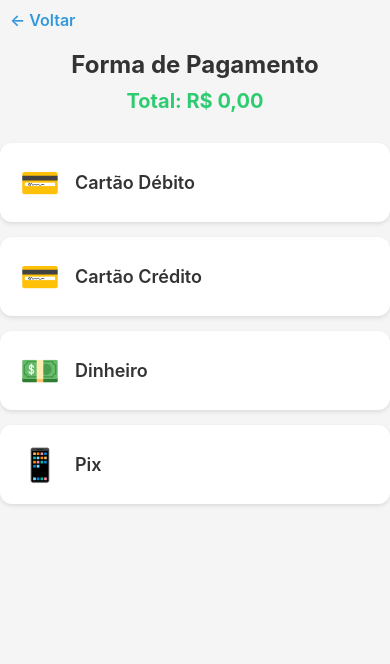
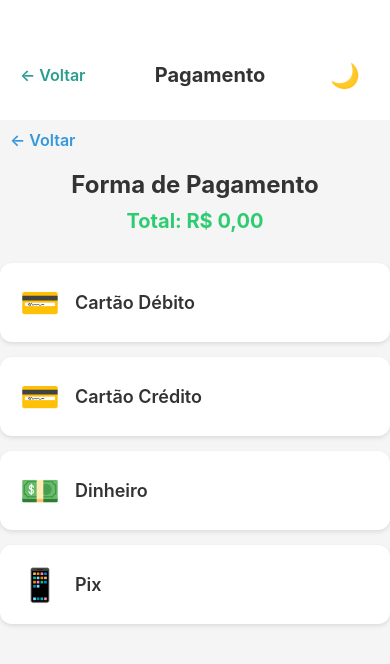
Before and after one commit to alisson10000/ecommerce-grupo1, a React Native app: screen /Payment in a window 390 px wide. Shown: the top 664 px of the page. Built offline with nearby package versions, Linux system fonts and the light colour scheme.

Commit message:
refatorando navegacao e corrigindo modo dark

```diff
--- a/package.json
+++ b/package.json
@@ -9,10 +9,11 @@
     "web": "expo start --web"
   },
   "dependencies": {
+    "@expo/vector-icons": "^15.0.3",
     "@react-native-async-storage/async-storage": "^2.2.0",
-    "@react-navigation/bottom-tabs": "^7.8.6",
+    "@react-navigation/bottom-tabs": "^7.8.7",
     "@react-navigation/native": "^7.1.21",
-    "@react-navigation/native-stack": "^7.8.0",
+    "@react-navigation/native-stack": "^7.8.1",
     "axios": "^1.13.2",
     "expo": "~54.0.25",
     "expo-image-picker": "~17.0.8",
--- a/src/api/api.ts
+++ b/src/api/api.ts
@@ -2,7 +2,7 @@ import axios from "axios";
 import { Platform } from "react-native";
 import AsyncStorage from '@react-native-async-storage/async-storage'; // 👈 Novo: Para pegar o token
 
-const API_BASE_URL = "http://192.168.0.103:8080"; // Mantenha o seu IP
+const API_BASE_URL = "http://192.168.0.112:8080"; // Mantenha o seu IP
 
 export const api = axios.create({
   baseURL: API_BASE_URL,
--- a/src/api/chatbotApi.ts
+++ b/src/api/chatbotApi.ts
@@ -1,7 +1,7 @@
 import axios from 'axios';
 // Usando o IP da máquina na rede local, conforme combinado.
 // Certifique-se de que este IP está correto e acessível pela sua máquina.
-const BASE_URL = 'http://192.168.0.103:8000/assistente/chat';
+const BASE_URL = 'http://192.168.0.112:8000/assistente/chat';
 
 /**
  * Envia uma mensagem de usuário para a API de IA, incluindo o ID do vendedor.
--- a/src/api/products.ts
+++ b/src/api/products.ts
@@ -17,7 +17,7 @@ export type Product = {
 };
 
 function normalizeImageUrl(url: string | null | undefined, productId: number): string {
-  const baseURL = api.defaults.baseURL || 'http://192.168.0.103:8080';
+  const baseURL = api.defaults.baseURL || 'http://192.168.0.112:8080';
 
   if (!url || url.trim() === '') {
     return `${baseURL}/imagens/${productId}.jpg?t=${Date.now()}`;
--- a/src/components/Header/index.tsx
+++ b/src/components/Header/index.tsx
@@ -12,17 +12,32 @@ interface HeaderProps {
 export default function Header({ title, showBackButton, onBackPress }: HeaderProps) {
   const { theme, toggleTheme, isDark } = useTheme();
 
+  console.log('🎨 Header renderizado:', title, '| isDark:', isDark);
+
   return (
     <View style={[styles.container, { backgroundColor: theme.card }]}>
-      {showBackButton && (
-        <TouchableOpacity onPress={onBackPress} style={styles.backButton}>
-          <Text style={[styles.backText, { color: theme.primary }]}>← Voltar</Text>
-        </TouchableOpacity>
-      )}
+      <View style={styles.leftContainer}>
+        {showBackButton ? (
+          <TouchableOpacity onPress={onBackPress} style={styles.backButton}>
+            <Text style={[styles.backText, { color: theme.primary }]}>← Voltar</Text>
+          </TouchableOpacity>
+        ) : (
+          <View style={styles.placeholder} />
+        )}
+      </View>
 
-      <Text style={[styles.title, { color: theme.text }]}>{title}</Text>
+      <Text style={[styles.title, { color: theme.text }]} numberOfLines={1}>
+        {title}
+      </Text>
 
-      <TouchableOpacity onPress={toggleTheme} style={styles.themeButton}>
+      <TouchableOpacity
+        onPress={() => {
+          console.log('🌙 Botão de tema clicado! isDark atual:', isDark);
+          toggleTheme();
+        }}
+        style={styles.themeButton}
+        activeOpacity={0.7}
+      >
         <Text style={styles.themeIcon}>{isDark ? '☀️' : '🌙'}</Text>
       </TouchableOpacity>
     </View>
--- a/src/components/Header/styles.ts
+++ b/src/components/Header/styles.ts
@@ -9,8 +9,16 @@ export default StyleSheet.create({
     paddingTop: 50,
     elevation: 2,
   },
+  leftContainer: {
+    width: 80,
+    alignItems: 'flex-start',
+  },
+  placeholder: {
+    width: 80,
+  },
   backButton: {
-    marginRight: 10,
+    paddingVertical: 8,
+    paddingRight: 10,
   },
   backText: {
     fontSize: 16,
@@ -20,11 +28,16 @@ export default StyleSheet.create({
     flex: 1,
     fontSize: 20,
     fontWeight: 'bold',
+    textAlign: 'center',
   },
   themeButton: {
-    padding: 8,
+    width: 50,
+    height: 50,
+    justifyContent: 'center',
+    alignItems: 'center',
+    borderRadius: 25,
   },
   themeIcon: {
-    fontSize: 20,
+    fontSize: 24,
   },
 });
--- a/src/navigation/stack.routes.tsx
+++ b/src/navigation/stack.routes.tsx
@@ -1,25 +1,58 @@
 import React from "react";
 import { createNativeStackNavigator } from "@react-navigation/native-stack";
+import Header from "../components/Header";
 
 import Login from "../pages/Login";
 import TabRoutes from "./tab.routes";
 import ProductDetails from "../pages/ProductsDetails";
 import Payment from "../pages/Payment";
-import Clientes from "../pages/Clientes";
-import BackupClientes from "../pages/BackupClientes";
 import { RootStackParamList } from "./types";
 
-const Stack: any = createNativeStackNavigator<RootStackParamList>();
+const Stack = createNativeStackNavigator<RootStackParamList>();
 
 export default function StackRoutes() {
   return (
-    <Stack.Navigator screenOptions={{ headerShown: false }}>
+    <Stack.Navigator
+      screenOptions={{
+        headerShown: false
+      }}
+    >
+      {/* Login sem header */}
       <Stack.Screen name="Login" component={Login} />
+
+      {/* HomeTabs sem header (tabs já tem navegação própria) */}
       <Stack.Screen name="HomeTabs" component={TabRoutes} />
-      <Stack.Screen name="ProductDetails" component={ProductDetails} />
-      <Stack.Screen name="Payment" component={Payment} />
-      <Stack.Screen name="Clientes" component={Clientes} />
-      <Stack.Screen name="BackupClientes" component={BackupClientes} />
+
+      {/* Telas com header customizado */}
+      <Stack.Screen
+        name="ProductDetails"
+        component={ProductDetails}
+        options={({ navigation }) => ({
+          headerShown: true,
+          header: () => (
+            <Header
+              title="Detalhes do Produto"
+              showBackButton
+              onBackPress={() => navigation.goBack()}
+            />
+          ),
+        })}
+      />
+
+      <Stack.Screen
+        name="Payment"
+        component={Payment}
+        options={({ navigation }) => ({
+          headerShown: true,
+          header: () => (
+            <Header
+              title="Pagamento"
+              showBackButton
+              onBackPress={() => navigation.goBack()}
+            />
+          ),
+        })}
+      />
     </Stack.Navigator>
   );
 }
--- a/src/navigation/tab.routes.tsx
+++ b/src/navigation/tab.routes.tsx
@@ -1,11 +1,13 @@
 import React from "react";
 import { createBottomTabNavigator } from "@react-navigation/bottom-tabs";
+import { Text } from "react-native";
 import { useTheme } from "../hooks/useTheme";
+import Header from "../components/Header";
 
 import Home from "../pages/Home";
 import Products from "../pages/Products";
 import Cart from "../pages/Cart";
-import { ChatBot } from "../pages/ChatBot";
+import { ChatBot } from "../pages/ChatBot"; // ← CORRIGIDO: Import do ChatBot
 
 const Tab = createBottomTabNavigator();
 
@@ -13,9 +15,9 @@ export default function TabRoutes() {
   const { theme } = useTheme();
 
   return (
-    <Tab.Navigator  id={undefined}
+    <Tab.Navigator
       screenOptions={{
-        headerShown: false,
+        headerShown: true,
         tabBarActiveTintColor: theme.primary,
         tabBarInactiveTintColor: theme.textSecondary,
         tabBarStyle: {
@@ -27,26 +29,61 @@ export default function TabRoutes() {
       <Tab.Screen
         name="Home"
         component={Home}
-        options={{ tabBarLabel: "Início" }}
+        options={{
+          tabBarLabel: 'Início',
+          tabBarIcon: ({ size }) => <HomeIcon size={size} />,
+          header: () => <Header title="Início" showBackButton={false} />,
+        }}
       />
 
       <Tab.Screen
         name="Products"
         component={Products}
-        options={{ tabBarLabel: "Produtos" }}
+        options={{
+          tabBarLabel: 'Produtos',
+          tabBarIcon: ({ size }) => <ProductsIcon size={size} />,
+          header: () => <Header title="Produtos" showBackButton={false} />,
+        }}
       />
 
       <Tab.Screen
         name="Cart"
         component={Cart}
-        options={{ tabBarLabel: "Carrinho" }}
+        options={{
+          tabBarLabel: 'Carrinho',
+          tabBarIcon: ({ size }) => <CartIcon size={size} />,
+          header: () => <Header title="Carrinho" showBackButton={false} />,
+        }}
       />
 
+      {/* CORRIGIDO: Adicionado tabBarIcon e header */}
       <Tab.Screen
         name="ChatBot"
         component={ChatBot}
-        options={{ tabBarLabel: "Assistente" }}
+        options={{
+          tabBarLabel: "Assistente",
+          tabBarIcon: ({ size }) => <ChatIcon size={size} />, // ← ADICIONADO
+          header: () => <Header title="Assistente IA" showBackButton={false} />, // ← ADICIONADO
+        }}
       />
     </Tab.Navigator>
   );
 }
+
+// Ícones
+const HomeIcon = ({ size }: { size: number }) => (
+  <Text style={{ fontSize: size }}>🏠</Text>
+);
+
+const ProductsIcon = ({ size }: { size: number }) => (
+  <Text style={{ fontSize: size }}>📦</Text>
+);
+
+const CartIcon = ({ size }: { size: number }) => (
+  <Text style={{ fontSize: size }}>🛒</Text>
+);
+
+// CORRIGIDO: Ícone do chatbot agora tem emoji
+const ChatIcon = ({ size }: { size: number }) => (
+  <Text style={{ fontSize: size }}>🤖</Text>
+);
```
Also changed, not shown: 1 other file (tests, documents, lock files or other folders).
